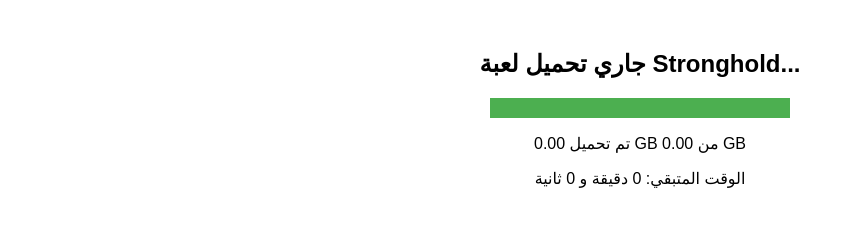
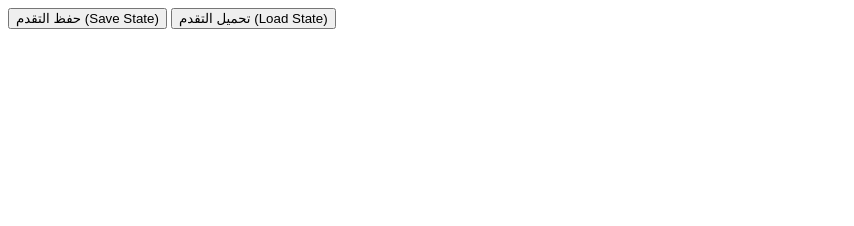
Before and after one commit to Eyadvhc/stronghold, a plain HTML site: page index.html in a window 1280 px wide. Shown: the whole page, without its empty margins (0-854 px from the left). Drawn offline with Linux system fonts and the light colour scheme; no server answers.

Commit message:
Update index.html

```diff
--- a/index.html
+++ b/index.html
@@ -1,49 +1,30 @@
-<div id="loading-container" style="text-align: center; font-family: sans-serif; margin-top: 50px;">
-    <h2>جاري تحميل لعبة Stronghold...</h2>
-    <div style="width: 300px; background: #ddd; margin: 10px auto;">
-        <div id="progress-bar" style="width: 0%; height: 20px; background: #4CAF50;"></div>
-    </div>
-    <p id="status">جاري الاتصال...</p>
-    <p id="time-left">الوقت المتبقي: --:--</p>
-</div>
+<button onclick="save_game()">حفظ التقدم (Save State)</button>
+<button onclick="load_game()">تحميل التقدم (Load State)</button>
 
 <script>
-    const fileUrl = 'StrongholdCrusader.iso'; // تأكد من كتابة اسم ملفك هنا بدقة
-    const request = new XMLHttpRequest();
-    const startTime = new Date().getTime();
+    // دالة لحفظ حالة اللعبة في ذاكرة المتصفح
+    function save_game() {
+        emulator.save_state(function(err, state) {
+            if (err) {
+                console.error(err);
+                return;
+            }
+            // تخزين الحالة في IndexedDB أو LocalStorage
+            const state_string = btoa(String.fromCharCode.apply(null, new Uint8Array(state)));
+            localStorage.setItem("stronghold_save", state_string);
+            alert("تم حفظ اللعبة في ذاكرة المتصفح!");
+        });
+    }
 
-    request.open('GET', fileUrl, true);
-
-    request.onprogress = function(event) {
-        if (event.lengthComputable) {
-            const loaded = event.loaded; // الحجم الذي تم تحميله
-            const total = event.total;   // الحجم الأصلي (1.2GB)
-            const percentComplete = (loaded / total) * 100;
-
-            // حساب الوقت المتبقي
-            const currentTime = new Date().getTime();
-            const duration = (currentTime - startTime) / 1000;
-            const bps = loaded / duration;
-            const remainingBytes = total - loaded;
-            const secondsLeft = remainingBytes / bps;
-
-            // تحديث الواجهة
-            document.getElementById('progress-bar').style.width = percentComplete + '%';
-            document.getElementById('status').innerText =
-                `تم تحميل ${(loaded / (1024 * 1024 * 1024)).toFixed(2)} GB من ${(total / (1024 * 1024 * 1024)).toFixed(2)} GB`;
-
-            const mins = Math.floor(secondsLeft / 60);
-            const secs = Math.round(secondsLeft % 60);
-            document.getElementById('time-left').innerText = `الوقت المتبقي: ${mins} دقيقة و ${secs} ثانية`;
+    // دالة لتحميل الحالة المحفوظة
+    function load_game() {
+        const state_string = localStorage.getItem("stronghold_save");
+        if (!state_string) {
+            alert("لا يوجد ملف حفظ سابق!");
+            return;
         }
-    };
-
-    request.onload = function() {
-        if (request.status === 200) {
-            document.getElementById('status').innerText = "اكتمل التحميل! جاري تشغيل المحاكي...";
-            // هنا تضع الكود الخاص بتشغيل v86 emulator
-        }
-    };
-
-    request.send();
+        const state_array = new Uint8Array(atob(state_string).split("").map(c => c.charCodeAt(0)));
+        emulator.restore_state(state_array);
+        alert("تمت استعادة اللعبة!");
+    }
 </script>
```
